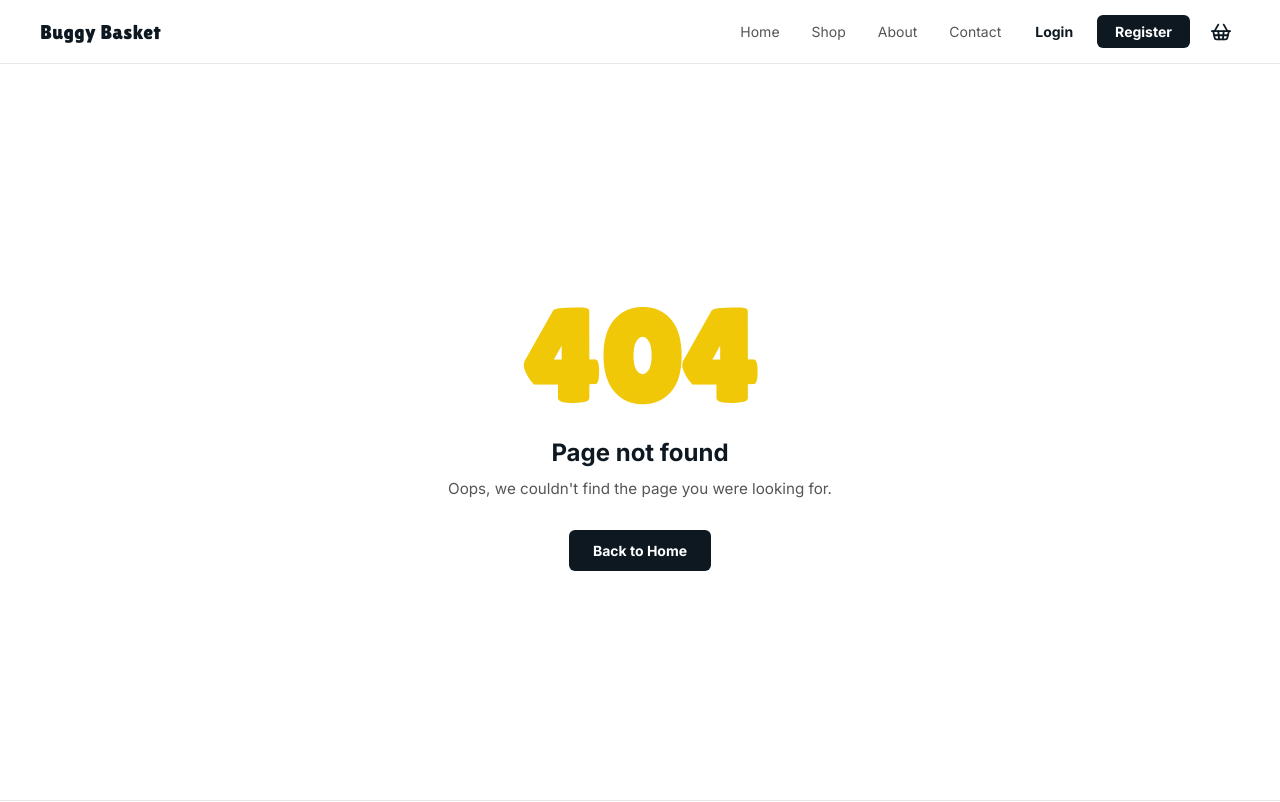
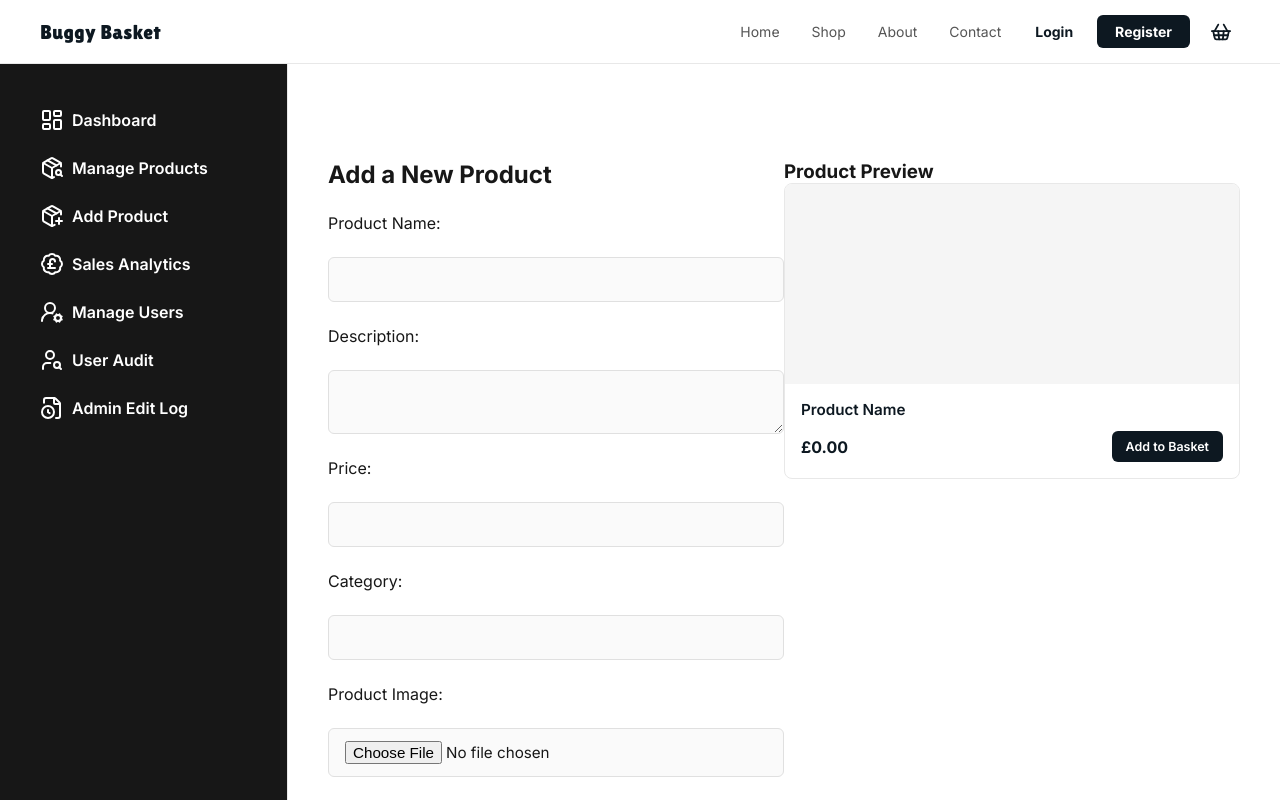
Before and after one commit to Haersa/BuggyBasket, a Next.js app in the folder buggy-basket/: page /admin-panel/admin-add-new-product in a window 1280 px wide. Before the commit this address had no page. Shown: the top 802 px of the page. Built offline with nearby package versions, Linux system fonts and the light colour scheme.

Commit message:
Added the Add New Product Page and some preview functionality

```diff
--- /dev/null
+++ b/buggy-basket/src/app/admin-panel/admin-add-new-product/page.tsx
@@ -0,0 +1,206 @@
+'use client';
+
+import { useState } from 'react';
+import { PackageSearch } from "lucide-react";
+import { PackagePlus } from "lucide-react";
+import { BadgePoundSterling } from "lucide-react";
+import { UserRoundCog } from "lucide-react";
+import { UserSearch } from "lucide-react";
+import { FileClock } from "lucide-react";
+import { LayoutDashboard } from "lucide-react";
+
+export default function AddNewProduct() {
+  const [formData, setFormData] = useState({
+    name: '',
+    description: '',
+    price: '',
+    category: '',
+    image: '',
+    featured: false,
+    outOfStock: false,
+  });
+  const [imagePreview, setImagePreview] = useState<string>('');
+
+  const handleInputChange = (e: React.ChangeEvent<HTMLInputElement | HTMLTextAreaElement>) => {
+    const target = e.target;
+    const { name, value, type, files } = target as any;
+    const checked = (target as HTMLInputElement).checked || false;
+
+    if (type === 'file' && files && files[0]) {
+      const file = files[0];
+      const reader = new FileReader();
+      reader.onload = (e) => {
+        setImagePreview(e.target?.result as string);
+      };
+      reader.readAsDataURL(file);
+      setFormData(prev => ({
+        ...prev,
+        [name]: file,
+      }));
+    } else {
+      setFormData(prev => ({
+        ...prev,
+        [name]: type === 'checkbox' ? checked : value,
+      }));
+    }
+  };
+
+  return (
+    <main>
+      <div className="page">
+        <div className="page-container">
+          <section className="admin-sidenav">
+            <nav className="admin-nav">
+              <ul>
+                <li>
+                  <a href="/admin-panel">
+                    <LayoutDashboard />
+                    Dashboard
+                  </a>
+                </li>
+                <li>
+                  <a href="/admin/products">
+                    <PackageSearch />
+                    Manage Products
+                  </a>
+                </li>
+                <li>
+                  <a href="/admin-panel/admin-add-new-product">
+                    <PackagePlus />
+                    Add Product
+                  </a>
+                </li>
+                <li>
+                  <a href="/admin/analytics">
+                    <BadgePoundSterling />
+                    Sales Analytics
+                  </a>
+                </li>
+                <li>
+                  <a href="/admin/manage-users">
+                    <UserRoundCog />
+                    Manage Users
+                  </a>
+                </li>
+                <li>
+                  <a href="/admin/user-audit">
+                    <UserSearch />
+                    User Audit
+                  </a>
+                </li>
+                <li>
+                  <a href="/admin/edit-log">
+                    <FileClock />
+                    Admin Edit Log
+                  </a>
+                </li>
+              </ul>
+            </nav>
+          </section>
+          <section className="admin-panel">
+            <section className="admin-content">
+              <div className="admin-form">
+                <h2>Add a New Product</h2>
+                <form className="admin-form">
+                  <label htmlFor="product-name">Product Name:</label>
+                  <input
+                    type="text"
+                    className="modal-input"
+                    id="product-name"
+                    name="name"
+                    value={formData.name}
+                    onChange={handleInputChange}
+                    required
+                  />
+                  <label htmlFor="product-description">Description:</label>
+                  <textarea
+                    className="modal-input"
+                    id="product-description"
+                    name="description"
+                    value={formData.description}
+                    onChange={handleInputChange}
+                    required
+                  ></textarea>
+                  <label htmlFor="product-price">Price:</label>
+                  <input
+                    type="number"
+                    className="modal-input"
+                    id="product-price"
+                    name="price"
+                    value={formData.price}
+                    onChange={handleInputChange}
+                    required
+                  />
+                  <label htmlFor="product-category">Category:</label>
+                  <input
+                    type="text"
+                    className="modal-input"
+                    id="product-category"
+                    name="category"
+                    value={formData.category}
+                    onChange={handleInputChange}
+                    required
+                  />
+                  <label htmlFor="product-image">Product Image:</label>
+                  <input
+                    type="file"
+                    className="modal-input"
+                    id="product-image"
+                    name="image"
+                    accept="image/*"
+                    onChange={handleInputChange}
+                    required
+                  />
+                  <label htmlFor="product-featured">Featured:</label>
+                  <input
+                    type="checkbox"
+                    className="modal-input"
+                    id="product-featured"
+                    name="featured"
+                    checked={formData.featured}
+                    onChange={handleInputChange}
+                  />
+                  <label htmlFor="product-out-of-stock">Out of Stock:</label>
+                  <input
+                    type="checkbox"
+                    className="modal-input"
+                    id="product-out-of-stock"
+                    name="outOfStock"
+                    checked={formData.outOfStock}
+                    onChange={handleInputChange}
+                  />
+                  <button className="product-card-btn" type="submit">
+                    Add Product
+                  </button>
+                </form>
+              </div>
+
+              <div className="preview-product">
+                <h3>Product Preview</h3>
+                <div className="product-card" style={{ backgroundImage: `url(${imagePreview})` }}>
+                  <div className="product-card-image">
+                    {formData.outOfStock ? (
+                      <span className="product-card-tag" style={{ background: '#EF626C', color: '#fff' }}>Out of Stock</span>
+                    ) : null}
+                  </div>
+                  <div className="product-card-body">
+                    <h3 className="product-card-name">{formData.name || 'Product Name'}</h3>
+                    <div className="product-card-footer">
+                      <span className="product-card-price">£{formData.price ? parseFloat(formData.price).toFixed(2) : '0.00'}</span>
+                      <button
+                        className="product-card-btn"
+                        disabled={formData.outOfStock}
+                      >
+                        {formData.outOfStock ? 'Out of Stock' : 'Add to Basket'}
+                      </button>
+                    </div>
+                  </div>
+                </div>
+              </div>
+            </section>
+          </section>
+        </div>
+      </div>
+    </main>
+  );
+}
--- a/buggy-basket/src/app/admin-panel/page.tsx
+++ b/buggy-basket/src/app/admin-panel/page.tsx
@@ -16,7 +16,7 @@ export default function About() {
               <ul>
                 <li><a href="/admin"><LayoutDashboard />Dashboard</a></li>
                 <li><a href="/admin/products"><PackageSearch />Manage Products</a></li>
-                <li><a href="/admin/add-product"><PackagePlus />Add Product</a></li>
+                <li><a href="/admin-panel/admin-add-new-product"><PackagePlus />Add Product</a></li>
                 <li><a href="/admin/analytics"><BadgePoundSterling />Sales Analytics</a></li>
                 <li><a href="/admin/manage-users"><UserRoundCog />Manage Users</a></li>
                 <li><a href="/admin/user-audit"><UserSearch />User Audit</a></li>
@@ -38,7 +38,7 @@ export default function About() {
                   <a href="/admin/products">
                     <li className="button-grid-important"><PackageSearch />Manage Products</li>
                   </a>
-                  <a href="/admin/products/new">
+                  <a href="/admin-panel/admin-add-new-product">
                     <li><PackagePlus />Add New Products</li>
                   </a>
                   <a href="/admin/analytics">
--- a/buggy-basket/src/app/globals.css
+++ b/buggy-basket/src/app/globals.css
@@ -2077,6 +2077,14 @@ a {
   box-shadow: inset 0 4px 10px rgba(0,0,0,0.3);
 }
 
+/* Admin Forms */
+.admin-form {
+  display: flex;
+  flex-direction: column;
+  gap: 1.5rem;
+  max-width: 500px;
+}
+
 /* Admin Side Nav */
 .admin-sidenav {
   position: fixed;
```
